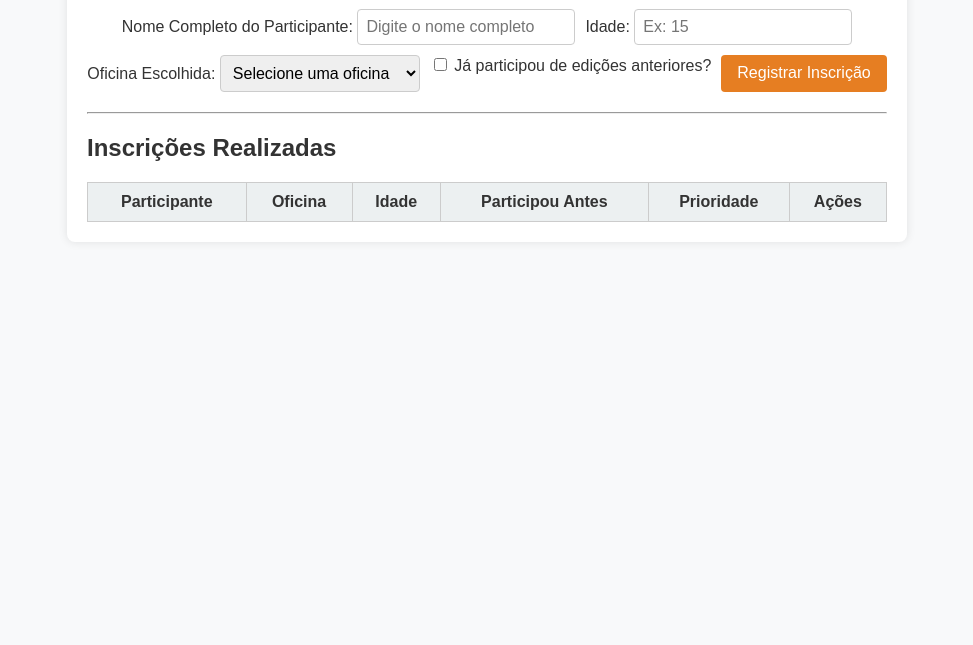
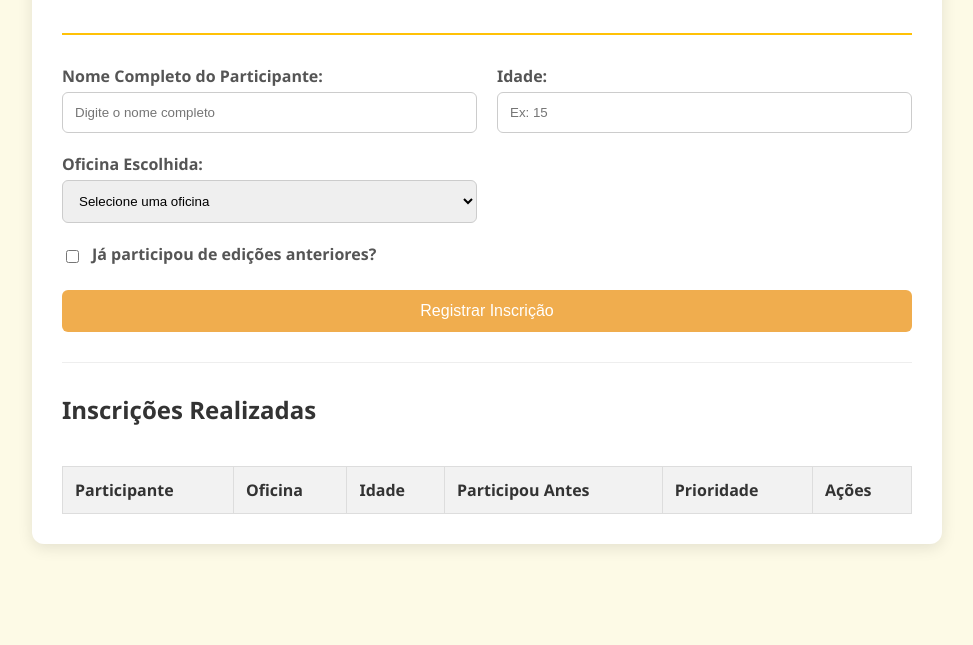
Before and after one commit to DevCarlosMartins/prova_front, a plain HTML site: page index.html in a window 1280 px wide. Shown: the part 155-800 px from the top of the page, without its empty margins (153-1126 px from the left). Drawn offline with Linux system fonts and the light colour scheme.

Commit message:
Update style.css

```diff
--- a/style.css
+++ b/style.css
@@ -1,89 +1,139 @@
-/* --- Estilos Gerais --- */
-
-/* Aplica estilos base para todo o corpo da página */
+/* --- Configurações Gerais --- */
 body {
-    font-family: Arial, sans-serif; /* Define a família de fontes padrão */
-    background-color: #f8f9fa;      /* Cor de fundo cinza claro para a página */
-    color: #333;                   /* Cor padrão do texto */
-    margin: 0;                      /* Remove a margem padrão do navegador */
-    padding: 0;                     /* Remove o preenchimento padrão do navegador */
+    font-family: 'Segoe UI', Tahoma, Geneva, Verdana, sans-serif;
+    background-color: #fdfae6; /* Um amarelo bem claro de fundo */
+    color: #333;
+    margin: 0;
+    padding: 20px;
 }
 
-/* --- Layout Principal --- */
-
-/* Estiliza o contêiner principal que envolve o conteúdo */
 .container {
-    max-width: 800px;         /* Define a largura máxima do contêiner */
-    margin: 30px auto;        /* Centraliza o contêiner na página (30px de margem em cima/embaixo, auto nas laterais) */
-    background-color: #ffffff;/* Fundo branco para o contêiner */
-    padding: 20px;            /* Espaçamento interno para não colar o conteúdo nas bordas */
-    border-radius: 8px;       /* Bordas arredondadas */
-    box-shadow: 0 0 10px rgba(0,0,0,0.1); /* Sombra suave para dar um efeito de elevação */
+    max-width: 850px;
+    margin: 0 auto;
+    background-color: #ffffff;
+    padding: 30px;
+    border-radius: 12px;
+    box-shadow: 0 4px 15px rgba(0,0,0,0.1);
 }
 
-/* Estilo para o título principal (H1) */
+header {
+    text-align: center;
+    margin-bottom: 30px;
+    border-bottom: 2px solid #ffc107; /* Laranja/Amarelo */
+    padding-bottom: 20px;
+}
+
 h1 {
-    color: #2c3e50;    /* Cor de texto mais escura para o título */
-    text-align: center;/* Centraliza o texto do título */
+    color: #d9534f; /* Tom de laranja/vermelho */
+    margin-bottom: 5px;
+}
+
+hr {
+    border: none;
+    border-top: 1px solid #eee;
+    margin: 30px 0;
 }
 
 /* --- Formulário --- */
-
-/* Estiliza o formulário, usando Flexbox para alinhar os campos */
 form {
-    display: flex;         /* Ativa o layout Flexbox */
-    flex-wrap: wrap;       /* Permite que os itens quebrem para a próxima linha se não houver espaço */
-    gap: 10px;             /* Espaçamento de 10px entre os campos do formulário */
-    justify-content: center; /* Centraliza os campos horizontalmente */
-    margin-bottom: 20px;   /* Adiciona uma margem inferior para separar o formulário da tabela */
+    display: grid;
+    grid-template-columns: 1fr 1fr;
+    gap: 20px;
+    align-items: center;
 }
 
-/* Estilo geral para todos os campos e botões, garantindo um tamanho de fonte consistente */
-input, select, button, label {
-    font-size: 16px;
+.form-group, .form-group-checkbox {
+    display: flex;
+    flex-direction: column;
 }
 
-/* Estilo específico para os campos de texto, número e o seletor */
-input[type="text"], input[type="number"], select {
-    padding: 8px;         /* Espaçamento interno dos campos */
-    width: 200px;         /* Largura fixa */
-    border: 1px solid #ccc; /* Borda cinza claro */
-    border-radius: 4px;   /* Bordas levemente arredondadas */
+.form-group-checkbox {
+    grid-column: span 2; /* Faz o checkbox ocupar as duas colunas */
+    flex-direction: row;
+    align-items: center;
+    gap: 10px;
 }
 
-/* --- Botões --- */
-
-/* Estilo do botão de submissão do formulário */
-button {
-    padding: 8px 16px;          /* Espaçamento interno (vertical e horizontal) */
-    background-color: #e67e22;  /* Cor de fundo laranja */
-    color: white;               /* Cor do texto branca */
-    border: none;               /* Remove a borda padrão */
-    border-radius: 4px;         /* Bordas arredondadas */
-    cursor: pointer;            /* Muda o cursor para uma "mãozinha" ao passar por cima */
+label {
+    margin-bottom: 5px;
+    font-weight: bold;
+    color: #555;
 }
 
-/* Efeito visual para o botão quando o mouse está sobre ele (hover) */
-button:hover {
-    background-color: #d35400; /* Escurece o tom de laranja */
+input[type="text"], input[type="number"], select {
+    width: 100%;
+    padding: 12px;
+    border: 1px solid #ccc;
+    border-radius: 6px;
+    box-sizing: border-box; /* Garante que padding não afete a largura total */
+}
+
+button[type="submit"] {
+    grid-column: span 2; /* Ocupa as duas colunas */
+    padding: 12px 20px;
+    background-color: #f0ad4e; /* Laranja */
+    color: white;
+    border: none;
+    border-radius: 6px;
+    font-size: 16px;
+    cursor: pointer;
+    transition: background-color 0.3s;
+}
+
+button[type="submit"]:hover {
+    background-color: #ec971f; /* Laranja mais escuro */
 }
 
 /* --- Tabela --- */
-
-/* Estilos para a tabela de doações */
+.table-wrapper {
+    overflow-x: auto; /* Garante responsividade em telas pequenas */
+}
 table {
-    width: 100%;                  /* Faz a tabela ocupar 100% da largura do contêiner */
-    border-collapse: collapse;    /* Remove o espaçamento entre as bordas das células */
-    text-align: center;           /* Centraliza o texto em todas as células */
+    width: 100%;
+    border-collapse: collapse;
+    margin-top: 20px;
 }
 
-/* Estilo para as células do cabeçalho da tabela (<th>) */
-th {
-    background-color: #ecf0f1; /* Cor de fundo cinza claro para o cabeçalho */
+th, td {
+    padding: 12px;
+    border: 1px solid #ddd;
+    text-align: left;
 }
 
-/* Estilo aplicado tanto às células do cabeçalho (th) quanto às células de dados (td) */
-th, td {
-    padding: 10px;           /* Espaçamento interno das células */
-    border: 1px solid #ccc;  /* Borda cinza para criar as linhas da grade */
+thead {
+    background-color: #f2f2f2;
 }
+
+td .actions-btn {
+    padding: 6px 10px;
+    border: none;
+    border-radius: 4px;
+    color: white;
+    cursor: pointer;
+    margin-right: 5px;
+}
+
+.edit-btn { background-color: #5bc0de; } /* Azul */
+.delete-btn { background-color: #d9534f; } /* Vermelho */
+
+/* --- Classes de Prioridade e Feedback --- */
+.priority {
+    padding: 5px 10px;
+    border-radius: 15px;
+    color: white;
+    font-weight: bold;
+    text-align: center;
+}
+
+.priority-alta { background-color: #d9534f; } /* Vermelho */
+.priority-media { background-color: #f0ad4e; } /* Laranja */
+.priority-baixa { background-color: #5cb85c; } /* Verde */
+
+.feedback-message {
+    padding: 15px;
+    margin-top: 20px;
+    border-radius: 6px;
+    text-align: center;
+    color: white;
+    background-color: #28a745;
+}
```
